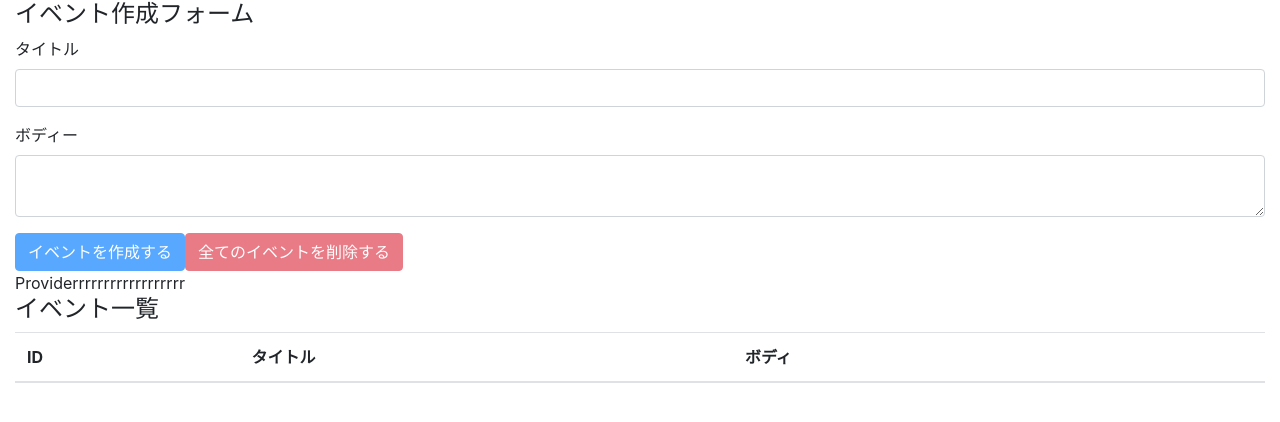
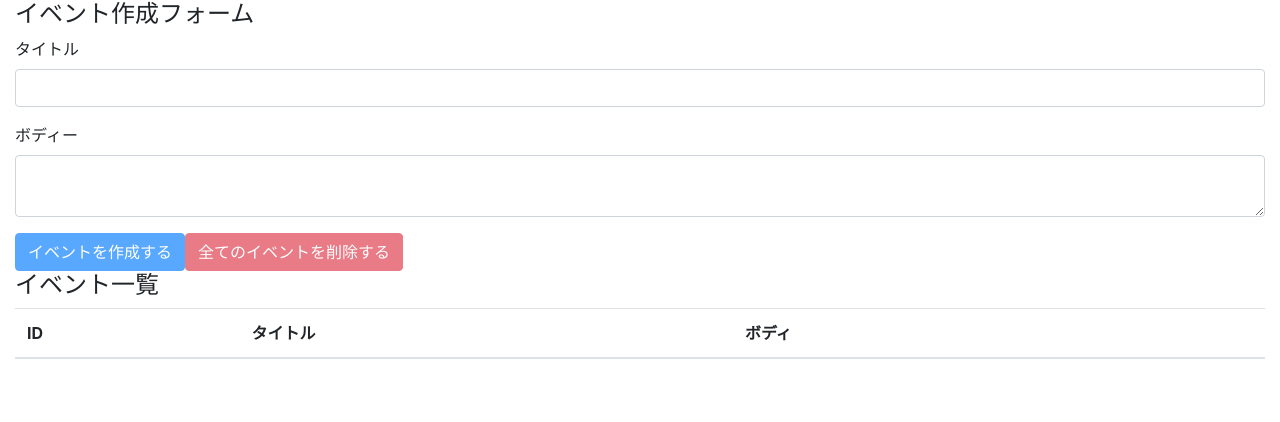
Before and after one commit to nisssy/hooks_practicce, a React (Create React App) app: page / in a window 1280 px wide. Shown: the top 422 px of the page. Built offline with nearby package versions, Linux system fonts and the light colour scheme.

Commit message:
solve prop drilling issue

```diff
--- a/src/components/App.js
+++ b/src/components/App.js
@@ -7,7 +7,6 @@
 import reducer from '../reducers'
 
 
-console.log({AppContext})
 
 const App = () => {
   const [state, dispatch] = useReducer(reducer, []);
@@ -15,10 +14,10 @@
 
 
   return (
-    <AppContext.Provider value={'Providerrrrrrrrrrrrrrrrrr'}>
+    <AppContext.Provider value={{state,dispatch}}>
     <div className="container-fluid">
-        <EventForm state={state} dispatch={dispatch}/>
-        <Events state={state} dispatch={dispatch}/>
+        <EventForm />
+        <Events />
     </div>
     </AppContext.Provider>
   );
--- a/src/components/Event.js
+++ b/src/components/Event.js
@@ -1,8 +1,13 @@
-import React from 'react'
+import React,{useContext} from 'react'
 
 import {DELETE_EVENT} from '../actions'
+import AppContext from '../contexts/AppContext'
 
-const Event = ({event, dispatch}) => {
+
+
+const Event = ({event}) => {
+    console.log(event.title)
+    const {dispatch} =useContext(AppContext)
     const id = event.id
 
     const handleClickDeleteButton = () => {
--- a/src/components/EventForm.js
+++ b/src/components/EventForm.js
@@ -1,12 +1,14 @@
-import React, {useState} from 'react'
+import React, {useState, useContext} from 'react'
 
 import {CREATE_EVENT} from '../actions'
 import {DELETE_ALL_EVENTS} from '../actions'
 
 
 import 'bootstrap/dist/css/bootstrap.min.css'
+import AppContext from '../contexts/AppContext'
 
-const EventForm = ({state, dispatch}) => {
+const EventForm = () => {
+        const {state, dispatch} = useContext(AppContext)
         const [title, setTitle] = useState('')
         const [body, setBody] = useState('')
 
--- a/src/components/Events.js
+++ b/src/components/Events.js
@@ -1,13 +1,12 @@
 import React,{useContext} from 'react'
+import AppContext from '../contexts/AppContext'
 
 import Event from './Event'
-import AppContext from '../contexts/AppContext'
 
-const Events = ({state, dispatch}) => {
-    const value = useContext(AppContext)
+const Events = () => {
+    const {state} = useContext(AppContext)
     return (
     <>
-       <div>{value}</div>
     <h4>イベント一覧</h4>
       <table className="table table-hover">
         <thead>
@@ -20,7 +19,10 @@
         </thead>
         <tbody>
             {
-              state.map((event, index) => <Event key={index} event={event} dispatch={dispatch}/>)
+              state.map((event, index) => {
+                console.log(event)
+              return <Event key={index} event={event}/>
+              })
             }
         </tbody>
       </table>
--- a/src/reducers/index.js
+++ b/src/reducers/index.js
@@ -10,10 +10,9 @@
             const event = { title: action.title, body: action.body}
             const length = state.length
 
-            console.log(state.length)
-            console.log(state[length - 1])
             const id = length === 0? 1 : state[length - 1].id + 1
             return [...state, {id, ...event}]
+            console.log(state)
         case DELETE_EVENT:
             return state.filter( event => event.id !== action.id)
         case DELETE_ALL_EVENTS:
```
